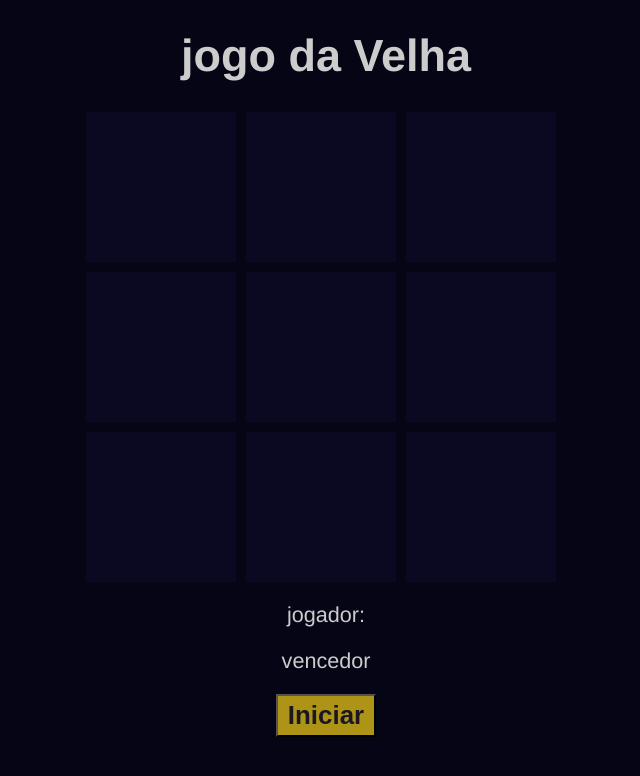
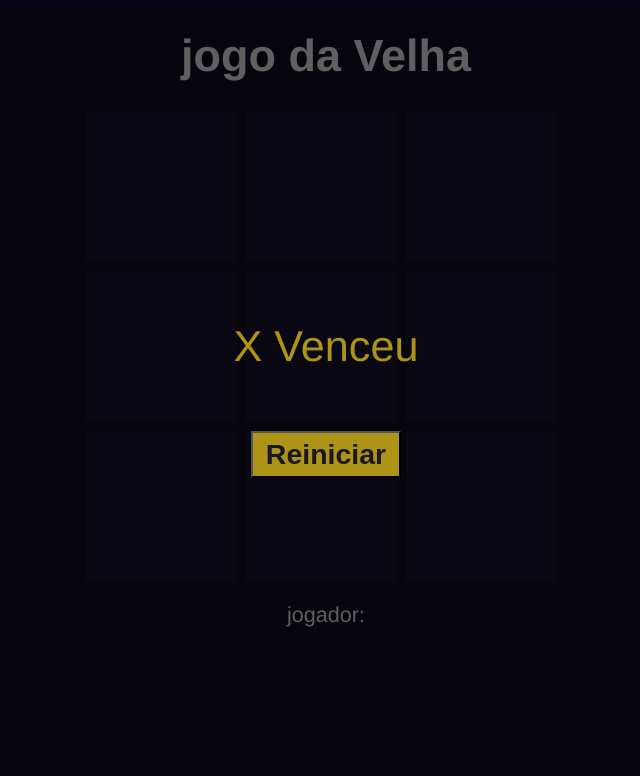
Before and after one commit to Leon0887-dev/jogoDaVelha, a website: page index.html in a window 1280 px wide. Shown: the whole page, without its empty margins (314-954 px from the left). Drawn offline with Linux system fonts and the light colour scheme.

Commit message:
criado modal

```diff
--- a/css/style.css
+++ b/css/style.css
@@ -10,7 +10,7 @@ body{
     font-family: 'Franklin Gothic Medium', 'Arial Narrow', Arial, sans-serif;
     font-size: 18px;
     color: #ccc;
-    height: 100vh;
+    height: 100%;
 
 }
 
@@ -49,10 +49,33 @@ main{
     font-size: 1.2em;
 }
 
+.vencedor{
+    height: calc(100% - 10px);
+    background-color: rgba(7, 7, 7, 0.544);
+    position: absolute;
+    top:0;
+    left: 0;
+    right: 0;
+    bottom: 0;
+    display: flex;
+    justify-content: center;
+    align-items: center;
+}
+.info-resultado{
+    display: flex;
+    flex-direction: column;
+    align-items: center;
+}
+.resultado{
+    font-size: 2em;
+    margin-bottom: 50px;
+    color: #ad9417;
+}
+
 .btn button{
     padding: 5px;
-    font-size: 1.2em;
-    width: 100px;
+    font-size: 1.1em;
+    width: 150px;
     background-color: #ad9417;
     font-weight: bold;
     color: #0b0a24e8 ;
--- a/index.html
+++ b/index.html
@@ -33,11 +33,16 @@
         <div class="vez-jogar">
             <p> jogador: </p>
         </div>
+
         <div class="vencedor">
-            <p>vencedor</p>
-        </div>
-        <div class="btn">
-            <button>Iniciar</button>
+            <div class="info-resultado">
+                <div class="resultado">
+                    <p> X Venceu</p>
+                </div>
+                <div class="btn">
+                    <button>Reiniciar</button>
+                </div>
+            </div>
         </div>
     </main>
 
```
